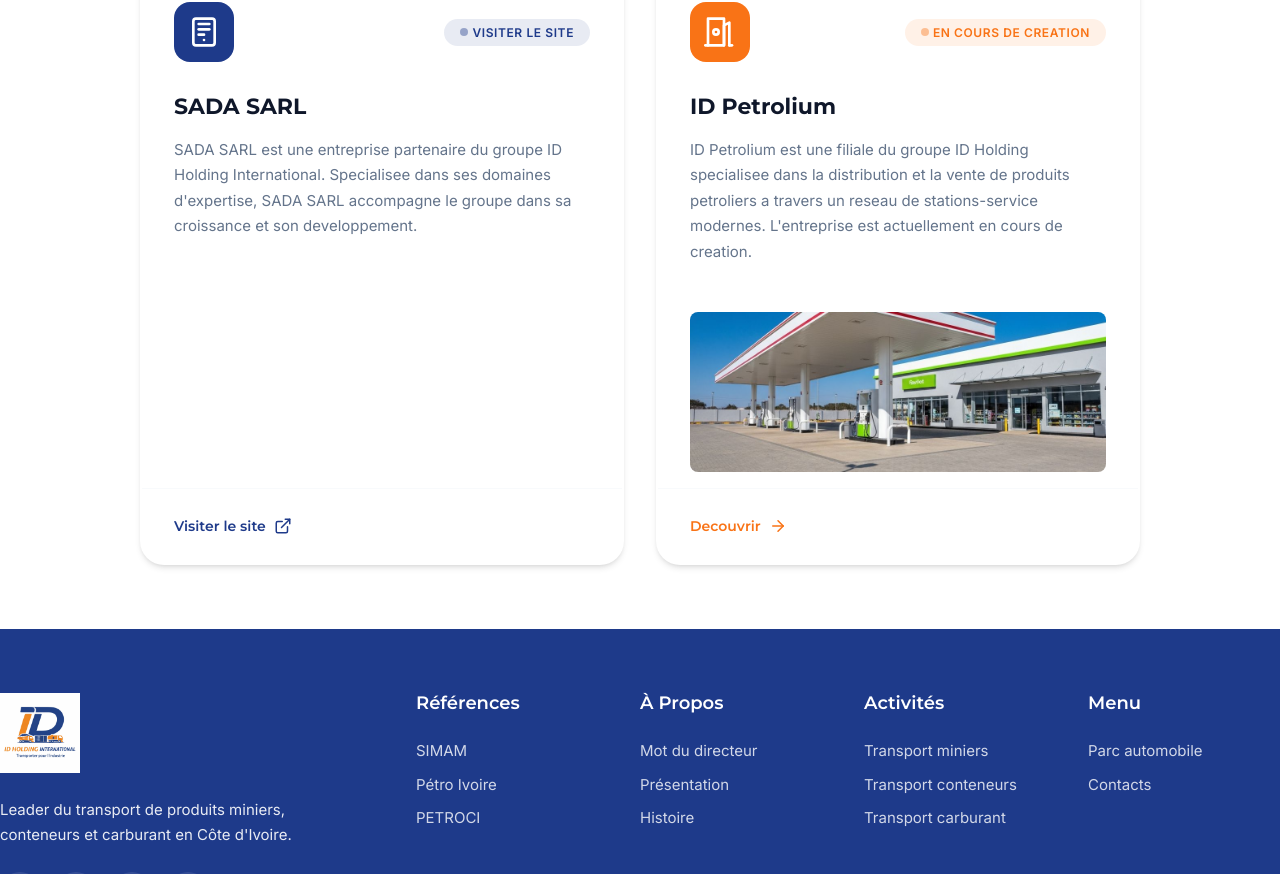
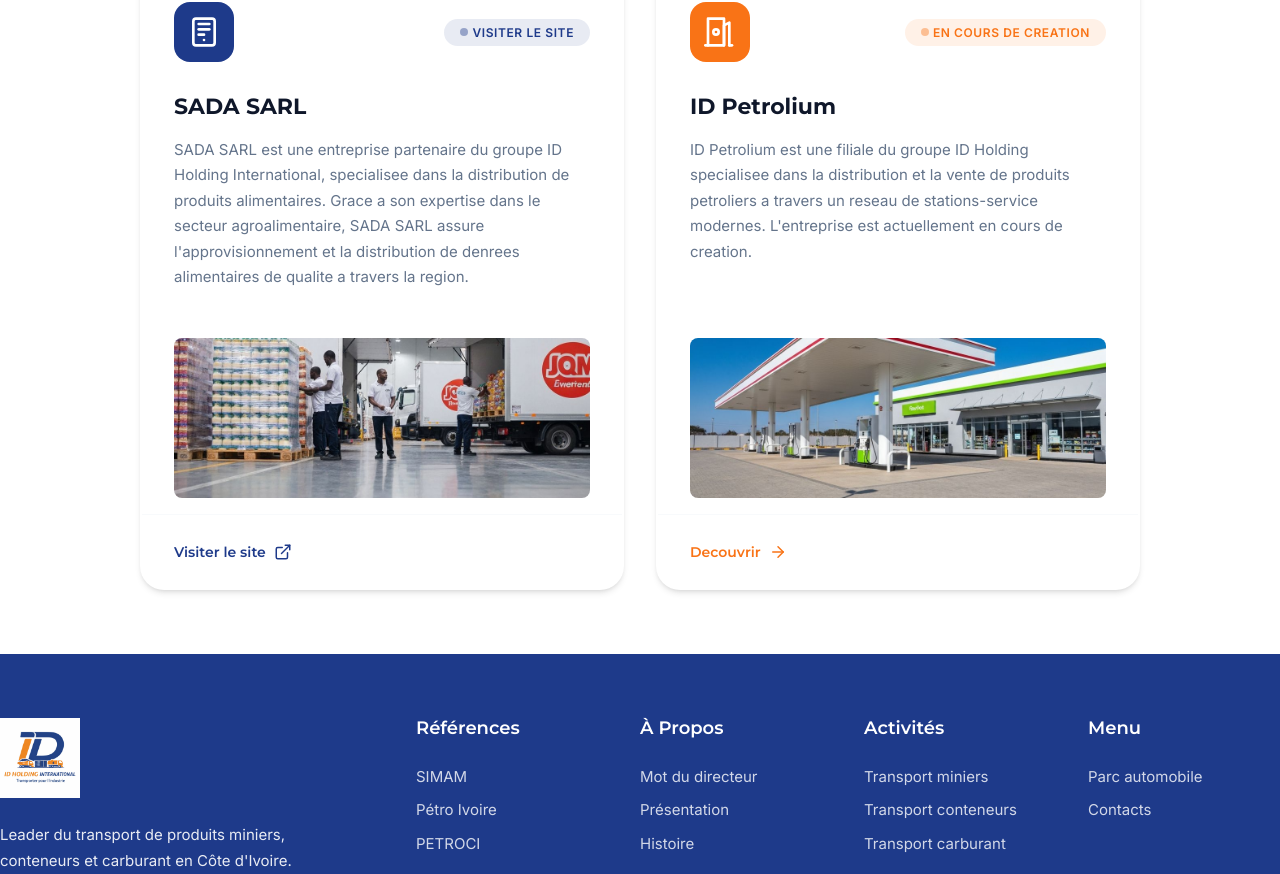
Before and after one commit to MohamedDjire/IdHholding, a Vue app: page /groupe in a window 1280 px wide. Shown: the part 867-1741 px from the top of the page. Built offline with nearby package versions, Linux system fonts and the light colour scheme.

Commit message:
feat: add SADA SARL image and update descriptions
Add SADA SARL image to map and update translation descriptions for food distribution.

```diff
--- a/src/locales/en.json
+++ b/src/locales/en.json
@@ -142,7 +142,7 @@
     "discover": "Discover",
     "sada": {
       "name": "SADA SARL",
-      "description": "SADA SARL is a partner company of the ID Holding International group. Specialized in its areas of expertise, SADA SARL supports the group in its growth and development."
+      "description": "SADA SARL is a partner company of the ID Holding International group, specialized in food product distribution. With its expertise in the agri-food sector, SADA SARL ensures the supply and distribution of quality food products throughout the region."
     },
     "idPetrolium": {
       "name": "ID Petrolium",
--- a/src/locales/fr.json
+++ b/src/locales/fr.json
@@ -142,7 +142,7 @@
     "discover": "Decouvrir",
     "sada": {
       "name": "SADA SARL",
-      "description": "SADA SARL est une entreprise partenaire du groupe ID Holding International. Specialisee dans ses domaines d'expertise, SADA SARL accompagne le groupe dans sa croissance et son developpement."
+      "description": "SADA SARL est une entreprise partenaire du groupe ID Holding International, specialisee dans la distribution de produits alimentaires. Grace a son expertise dans le secteur agroalimentaire, SADA SARL assure l'approvisionnement et la distribution de denrees alimentaires de qualite a travers la region."
     },
     "idPetrolium": {
       "name": "ID Petrolium",
--- a/src/views/GroupePage.vue
+++ b/src/views/GroupePage.vue
@@ -85,6 +85,13 @@ const partners = [
             <div class="partner-card__body">
               <h3 class="partner-card__name">{{ t('groupe.sada.name') }}</h3>
               <p class="partner-card__description">{{ t('groupe.sada.description') }}</p>
+            </div>
+            <div class="partner-card__image-preview">
+              <img
+                src="/images/groupe/sada-sarl.jpg"
+                alt="SADA SARL - Distribution de produits alimentaires"
+                loading="lazy"
+              />
             </div>
             <div class="partner-card__footer">
               <span class="partner-card__cta">
```
Also changed, not shown: public/images/groupe/sada-sarl.jpg (added).
